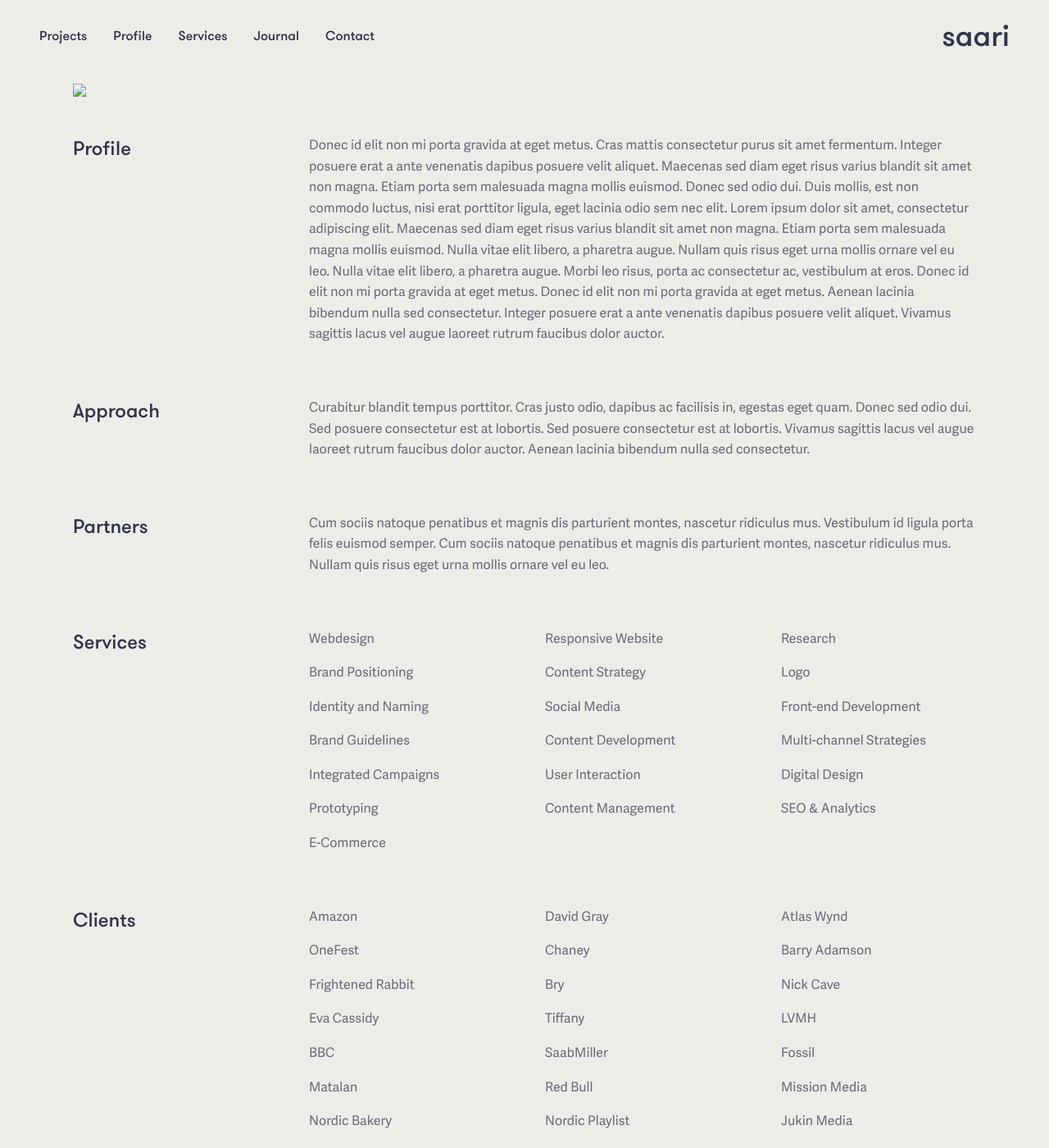
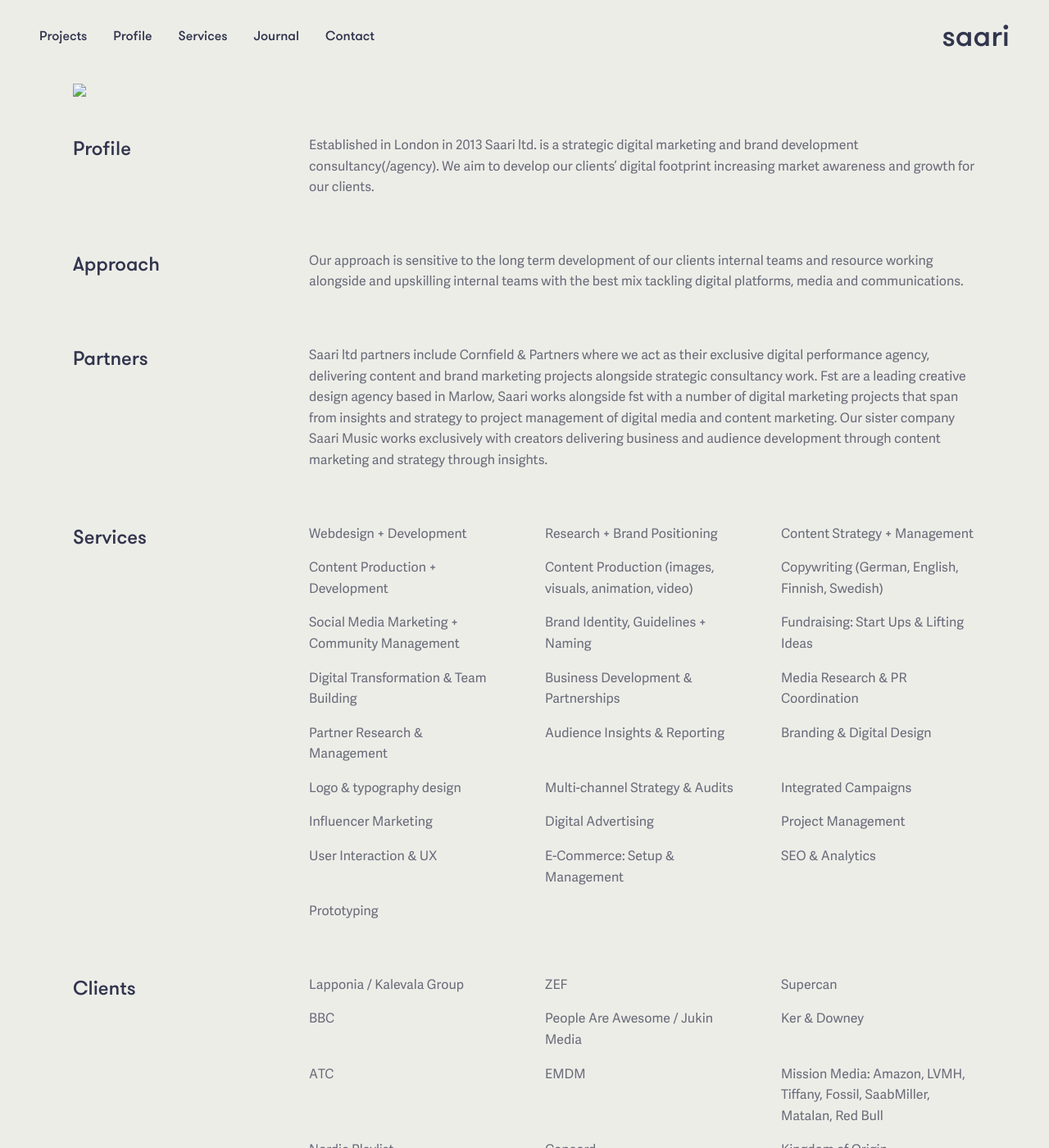
Before and after one commit to garethjohnsdesign/saari.co.uk, a Jekyll site: the page built from profile.md, in a window 1280 px wide and 1400 px high. Shown: the whole window at 82% size. Built offline with Jekyll 4.4.1, drawn with Linux system fonts in a browser that asks for light colours; some of the changed text lies outside the part shown.

Commit message:
Updated Profile

```diff
--- a/profile.md
+++ b/profile.md
@@ -2,75 +2,64 @@
 title: Profile
 position: 2
 image: "/uploads/profile.jpg"
-profile-text: Donec id elit non mi porta gravida at eget metus. Cras mattis consectetur
-  purus sit amet fermentum. Integer posuere erat a ante venenatis dapibus posuere
-  velit aliquet. Maecenas sed diam eget risus varius blandit sit amet non magna. Etiam
-  porta sem malesuada magna mollis euismod. Donec sed odio dui. Duis mollis, est non
-  commodo luctus, nisi erat porttitor ligula, eget lacinia odio sem nec elit. Lorem
-  ipsum dolor sit amet, consectetur adipiscing elit. Maecenas sed diam eget risus
-  varius blandit sit amet non magna. Etiam porta sem malesuada magna mollis euismod.
-  Nulla vitae elit libero, a pharetra augue. Nullam quis risus eget urna mollis ornare
-  vel eu leo. Nulla vitae elit libero, a pharetra augue. Morbi leo risus, porta ac
-  consectetur ac, vestibulum at eros. Donec id elit non mi porta gravida at eget metus.
-  Donec id elit non mi porta gravida at eget metus. Aenean lacinia bibendum nulla
-  sed consectetur. Integer posuere erat a ante venenatis dapibus posuere velit aliquet.
-  Vivamus sagittis lacus vel augue laoreet rutrum faucibus dolor auctor.
-approach-text: Curabitur blandit tempus porttitor. Cras justo odio, dapibus ac facilisis
-  in, egestas eget quam. Donec sed odio dui. Sed posuere consectetur est at lobortis.
-  Sed posuere consectetur est at lobortis. Vivamus sagittis lacus vel augue laoreet
-  rutrum faucibus dolor auctor. Aenean lacinia bibendum nulla sed consectetur.
-partners-text: Cum sociis natoque penatibus et magnis dis parturient montes, nascetur
-  ridiculus mus. Vestibulum id ligula porta felis euismod semper. Cum sociis natoque
-  penatibus et magnis dis parturient montes, nascetur ridiculus mus. Nullam quis risus
-  eget urna mollis ornare vel eu leo.
+profile-text: 'Established in London in 2013 Saari ltd. is a strategic digital marketing
+  and brand development consultancy(/agency). We aim to develop our clients’ digital
+  footprint increasing market awareness and growth for our clients. '
+approach-text: 'Our approach is sensitive to the long term development of our clients
+  internal teams and resource working alongside and upskilling internal teams with
+  the best mix tackling digital platforms, media and communications. '
+partners-text: Saari ltd partners include Cornfield & Partners where we act as their
+  exclusive digital performance agency, delivering content and brand marketing projects
+  alongside strategic consultancy work. Fst are a leading creative design agency based
+  in Marlow, Saari works alongside fst with a number of digital marketing projects
+  that span from insights and strategy to project management of digital media and
+  content marketing. Our sister company Saari Music works exclusively with creators
+  delivering business and audience development through content marketing and strategy
+  through insights.
 services-list:
-- Webdesign
-- Responsive Website
-- Research
-- Brand Positioning
-- Content Strategy
-- Logo
-- Identity and Naming
-- Social Media
-- Front-end Development
-- Brand Guidelines
-- Content Development
-- Multi-channel Strategies
+- Webdesign + Development
+- Research + Brand Positioning
+- 'Content Strategy + Management '
+- 'Content Production + Development '
+- Content Production (images, visuals, animation, video)
+- Copywriting (German, English, Finnish, Swedish)
+- Social Media Marketing + Community Management
+- Brand Identity, Guidelines + Naming
+- 'Fundraising: Start Ups & Lifting Ideas'
+- Digital Transformation & Team Building
+- Business Development & Partnerships
+- Media Research & PR Coordination
+- Partner Research & Management
+- Audience Insights & Reporting
+- Branding & Digital Design
+- Logo & typography design
+- Multi-channel Strategy & Audits
 - Integrated Campaigns
-- User Interaction
-- Digital Design
+- Influencer Marketing
+- Digital Advertising
+- Project Management
+- User Interaction & UX
+- 'E-Commerce: Setup & Management'
+- SEO & Analytics
 - Prototyping
-- Content Management
-- SEO & Analytics
-- E-Commerce
 clients-list:
-- Amazon
-- David Gray
-- Atlas Wynd
-- OneFest
-- Chaney
-- Barry Adamson
-- Frightened Rabbit
-- Bry
-- Nick Cave
-- Eva Cassidy
-- Tiffany
-- LVMH
+- Lapponia / Kalevala Group
+- ZEF
+- Supercan
 - BBC
-- SaabMiller
-- Fossil
-- Matalan
-- Red Bull
-- Mission Media
-- Nordic Bakery
+- People Are Awesome / Jukin Media
+- Ker & Downey
+- ATC
+- EMDM
+- 'Mission Media: Amazon, LVMH, Tiffany, Fossil, SaabMiller, Matalan, Red Bull'
 - Nordic Playlist
-- Jukin Media
-- 'Ker & Downey '
-- McNally Group
-- ATC
-- Benjamin Clementine
-- 'Katie Melua '
-- Battersea Pie
-- Lapponia Jewelry
+- Concord
+- Kingdom of Origin
+- 'Our Creators: Benjamin Clementine, David Gray, Orbital, Nick Cave, Barry Adamson,
+  Goldfrapp, Magnus Magnusson, Jeb Loy Nichols'
+- Tubecon
+- OJ & Fridel
+- Arcada
+- One Fest
 layout: profile
 ---
```
